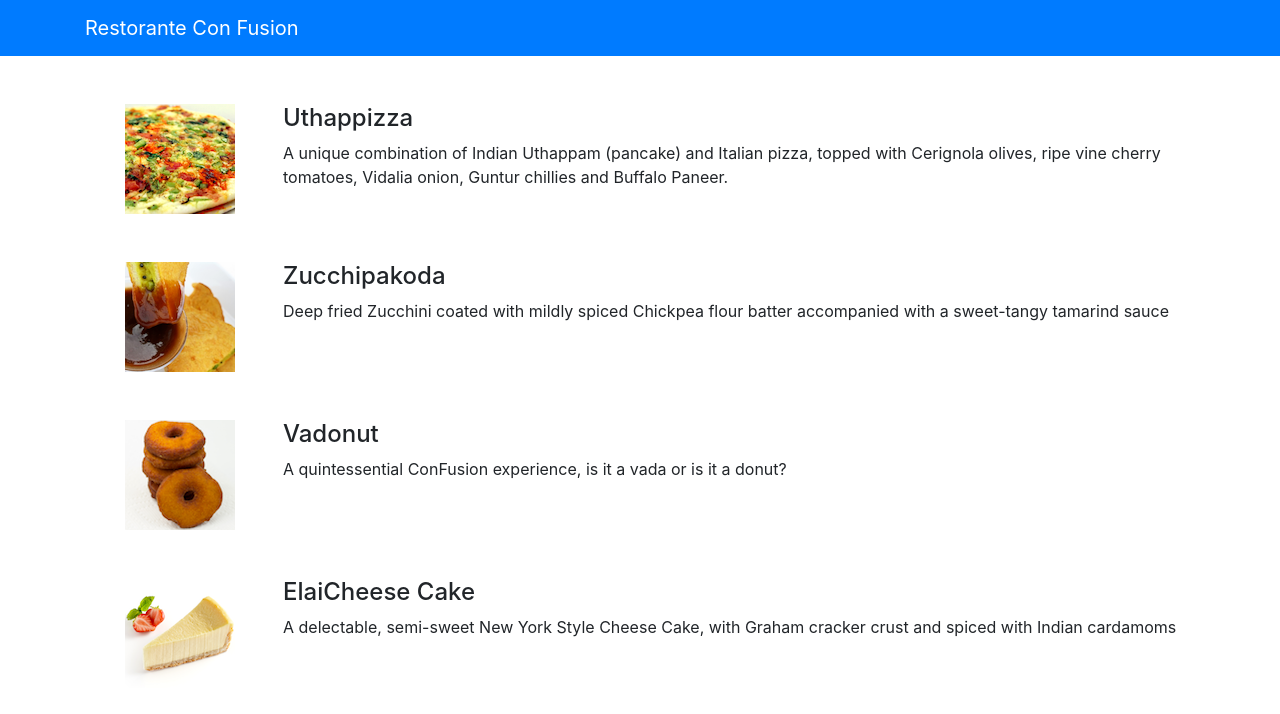
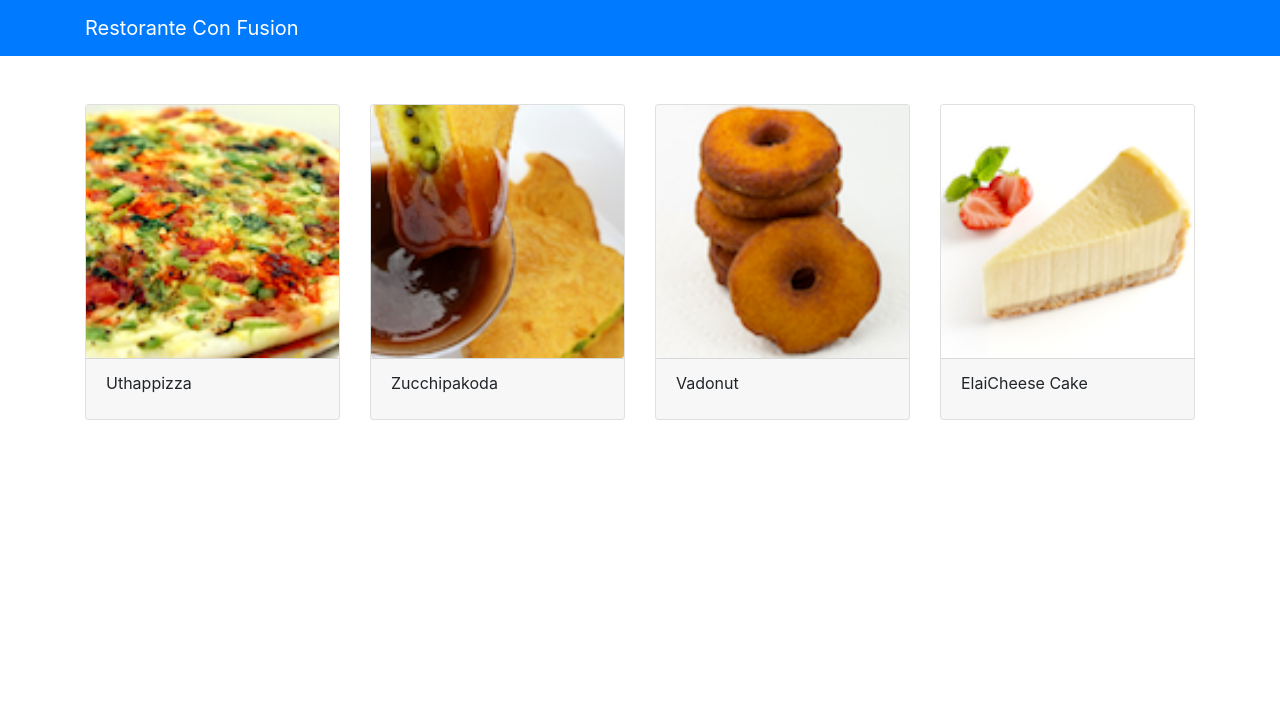
Before and after one commit to NikhilLakhani/restaurant-website1, a React (Create React App) app: page / in a window 1280 px wide. Shown: the top 714 px of the page. Built offline with nearby package versions, Linux system fonts and the light colour scheme.

Commit message:
card, state and setState

```diff
--- a/src/components/MenuComponent.js
+++ b/src/components/MenuComponent.js
@@ -1,5 +1,5 @@
 import React,{Component} from 'react';
-import {Media} from 'reactstrap';
+import {Card, CardBody, CardFooter, CardImg, CardText, CardTitle, CardHeader} from 'reactstrap';
 
 class Menu extends Component{
     constructor(props)
@@ -7,32 +7,62 @@ class Menu extends Component{
         super(props);
 
         this.state={
-
+            selectedDish:null
         };
     }
+
+    onDishSelect(dish)
+    {
+        this.setState({
+            selectedDish:dish
+        });
+    }
+
+    renderDish(dish)
+    {
+        if(dish!=null)
+        {
+            return(
+                <Card>
+                    <CardHeader>
+                        <CardTitle>{dish.name}</CardTitle>
+                    </CardHeader>
+                    <CardImg width="100%" src={dish.image} alt={dish.name}/>
+                    <CardBody>
+                        <CardText>{dish.description}</CardText>
+                    </CardBody>
+                </Card>
+            );
+        }
+        else
+        {
+            return(
+                <div></div>
+            );
+        }
+    }
+
     render()
     {
         const menu=this.props.dishes.map((dish)=>{
             return(
-            <div key={dish.id} className="col-12 mt-5">
-                <Media tag="li">
-                    <Media left middle>
-                        <Media object src={dish.image} alt={dish.name}/>
-                    </Media>
-                    <Media body className="ml-5">
-                        <Media heading>{dish.name}</Media>
-                        <p>{dish.description}</p>
-                    </Media>
-                </Media>
+            <div key={dish.id} className="col-12 col-md-3 mt-5">
+                <Card onClick={()=> this.onDishSelect(dish)}>
+                    <CardImg width="100%" src={dish.image} alt={dish.name}/>
+                    <CardFooter>
+                        <CardTitle>{dish.name}</CardTitle>
+                    </CardFooter>
+                </Card>
             </div>
             );
         });
         return(
             <div className="container">
                 <div className="row">
-                    <Media list>
-                        {menu}
-                    </Media>
+                    {menu}
+                </div>
+                <div className="row col-12 col-md-6 mt-5">
+                    {this.renderDish(this.state.selectedDish)}
                 </div>
             </div>
         );
```
